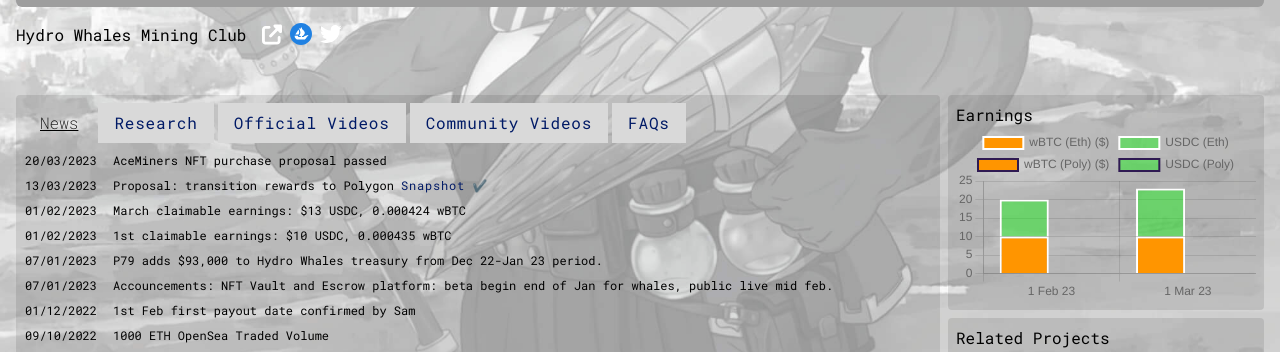
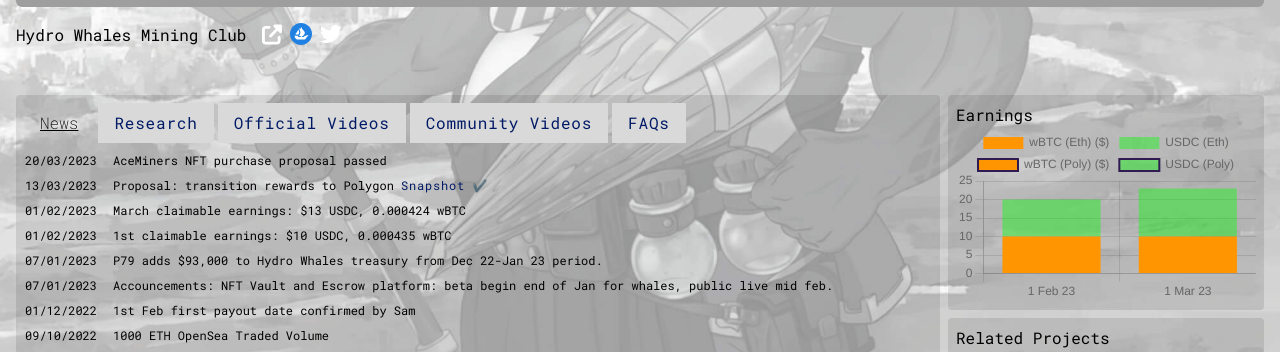
Before and after one commit to CryptoSafetySquad/website, a Next.js app: page /projects/hydro-whales in a window 1280 px wide. Shown: the part 522-874 px from the top of the page. Built offline with nearby package versions, Linux system fonts and the light colour scheme; grey boxes are pictures that could not be loaded.

Commit message:
Use primary stack for wbtc, eth and usd

```diff
--- a/pages/projects/hydro-whales.tsx
+++ b/pages/projects/hydro-whales.tsx
@@ -134,19 +134,19 @@
               label: 'wBTC (Eth) ($)',
               data: data.ethereum.wbtc,
               backgroundColor: '#FF9500',
-              borderColor: '#fff',
-              borderWidth: 2,
-              borderRadius: 0,
-              stack: 'Ethereum ERC-20'
+              // borderColor: '#fff',
+              borderWidth: 0,
+              // borderRadius: 0,
+              stack: 'Primary', // 'Bluechip'
             },
             {
               label: 'USDC (Eth)',
               data: data.ethereum.usdc,
               backgroundColor: 'rgba(0, 255, 0, 0.4)',
-              borderColor: '#fff',
-              borderWidth: 2,
-              borderRadius: 0,
-              stack: 'Ethereum ERC-20'
+              // borderColor: '#fff',
+              borderWidth: 0,
+              // borderRadius: 0,
+              stack: 'Primary', // 'Stablecoin'
             },
             {
               label: 'wBTC (Poly) ($)',
@@ -155,7 +155,7 @@
               borderWidth: 2,
               borderRadius: 0,
               backgroundColor: '#FF9500',
-              stack: 'Polygon'
+              stack: 'Primary', // 'Bluechip'
             },
             {
               label: 'USDC (Poly)',
@@ -164,7 +164,7 @@
               borderWidth: 2,
               borderRadius: 0,
               backgroundColor: 'rgba(0, 255, 0, 0.4)',
-              stack: 'Polygon'
+              stack: 'Primary', // 'Stablecoin'
             }
           ],
         }}
```
